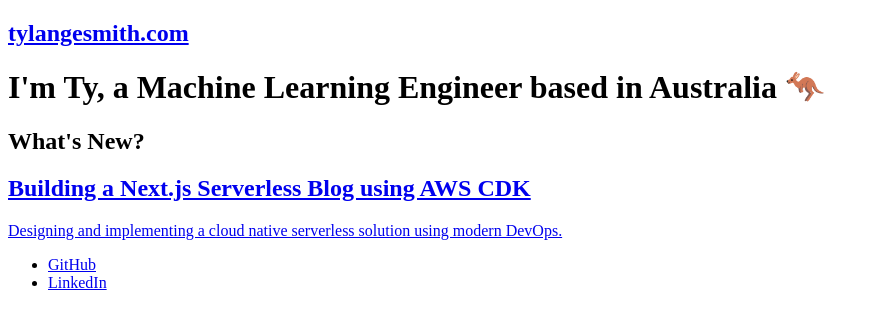
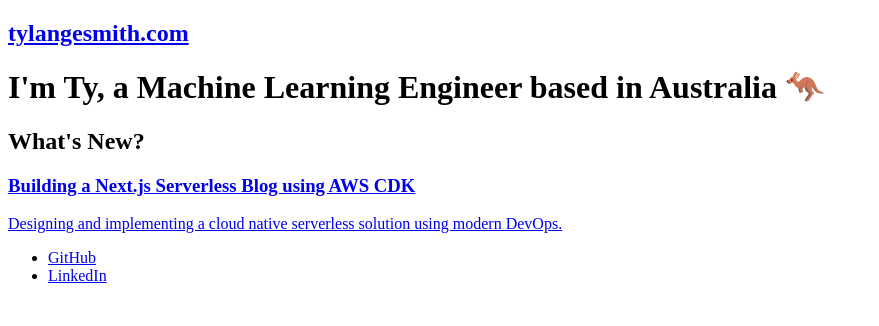
Before and after one commit to tylangesmith-organisation/tylangesmith, a Next.js app: page / in a window 1280 px wide. Shown: the top 326 px of the page, without its empty margins (0-879 px from the left). Built offline with nearby package versions, Linux system fonts and the light colour scheme.

Commit message:
Update blog title to h3

```diff
--- a/components/ui/blog/BlogCard.tsx
+++ b/components/ui/blog/BlogCard.tsx
@@ -16,7 +16,7 @@ const Component = (props: Props): JSX.Element => {
     <article className="my-3">
       <Link href={postUrl}>
         <a className="no-underline">
-          <h2 className="my-2 text-blue-600 text-3xl font-black">{post.title}</h2>
+          <h3 className="my-2 text-blue-600 text-3xl font-black">{post.title}</h3>
           <p className="my-2 text-lg font-normal">{post.description}</p>
         </a>
       </Link>
```
